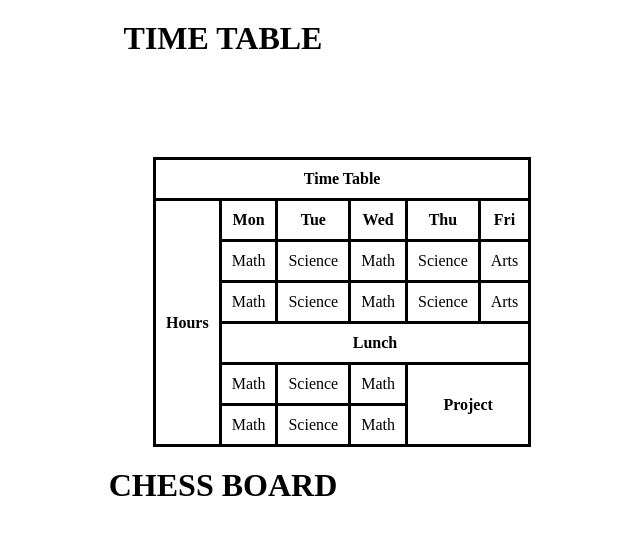
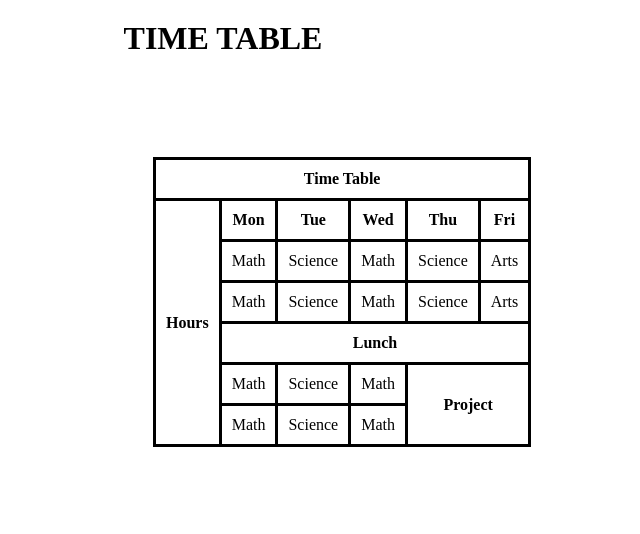
Before and after one commit to Rubarenu0/project4, a plain HTML site: page project4/timetable/index.html in a window 1280 px wide. Shown: the whole page, without its empty margins (417-1057 px from the left). Drawn offline with Linux system fonts and the light colour scheme.

Commit message:
Update index.html

```diff
--- a/project4/timetable/index.html
+++ b/project4/timetable/index.html
@@ -51,6 +51,5 @@
 
         </tr>
     </table>
-    <h1>CHESS BOARD</h1>
 </body>
 </html>
```
